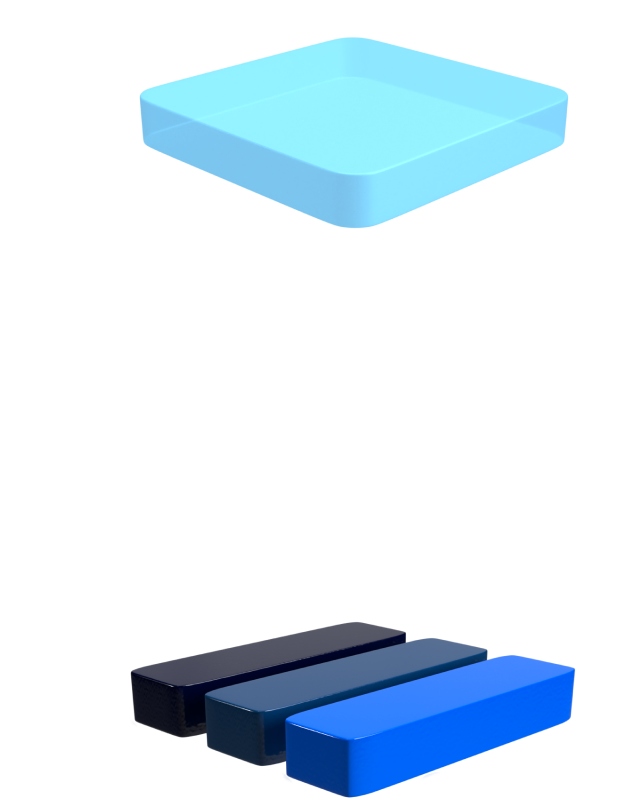
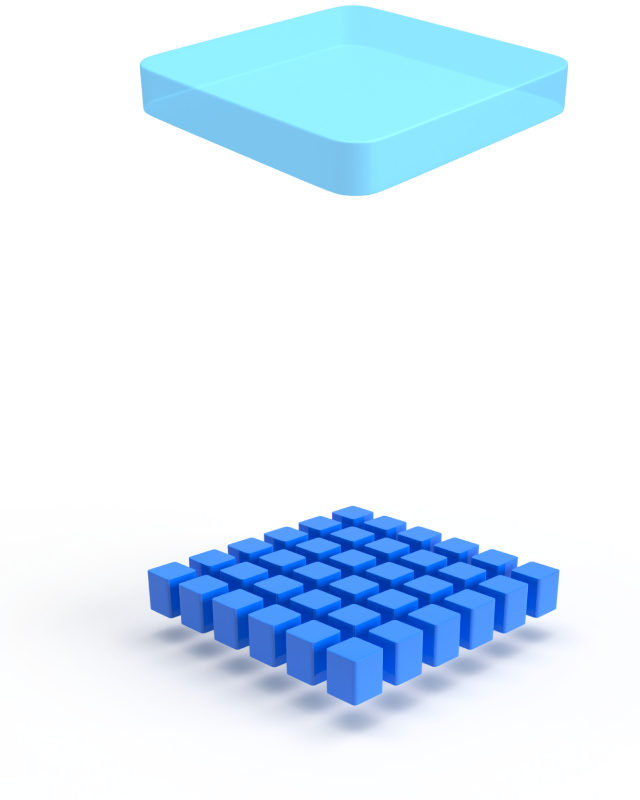
Before and after one commit to bynetio/byron-protocol-website, a React (Create React App) app: page / in a window 1280 px wide. Shown: the part 892-1692 px from the top of the page, without its empty margins (55-695 px from the left). Built offline with nearby package versions, Linux system fonts and the light colour scheme.

Commit message:
wip animation

```diff
--- a/src/components/Nav/Nav.css
+++ b/src/components/Nav/Nav.css
@@ -1,8 +1,8 @@
 :root {
   --card-height: 40vw;
   --card-margin: 4vw;
-  --card-top-offset: 5em;
-  --numcards: 4;
+  --card-top-offset: 4em;
+  --numcards: 3;
   --outline-width: 0px;
 }
 
@@ -14,7 +14,7 @@
 }
 
 #card_1 {
-  --index: 1;
+  --index: 3;
 }
 
 #card_2 {
@@ -22,7 +22,7 @@
 }
 
 #card_3 {
-  --index: 3;
+  --index: 1;
 }
 
 .card {
--- a/src/components/Nav/Nav.scss
+++ b/src/components/Nav/Nav.scss
@@ -1,8 +1,8 @@
 :root {
     --card-height: 40vw;
     --card-margin: 4vw;
-    --card-top-offset: 5em;
-    --numcards: 4;
+    --card-top-offset: 4em;
+    --numcards: 3;
     --outline-width: 0px;
 }
 
@@ -14,7 +14,7 @@
 }
 
 #card_1 {
-    --index: 1;
+    --index: 3;
 }
 
 #card_2 {
@@ -22,7 +22,7 @@
 }
 
 #card_3 {
-    --index: 3;
+    --index: 1;
 }
 
 .card {
--- a/src/components/Nav/index.js
+++ b/src/components/Nav/index.js
@@ -24,7 +24,7 @@ export default class Nav extends Component{
       <img className="card__content" src={b} alt="" ></img>
 		</li>
 		<li className="card" id="card_3">
-      <img className="card__content" src={c} alt="" ></img>
+      <img className="card__content" src={a} alt="" ></img>
 		</li>
 	</ul>
 </div>
```
Also changed, not shown: src/components/Nav/Nav.min.css (+1 -1 lines).
